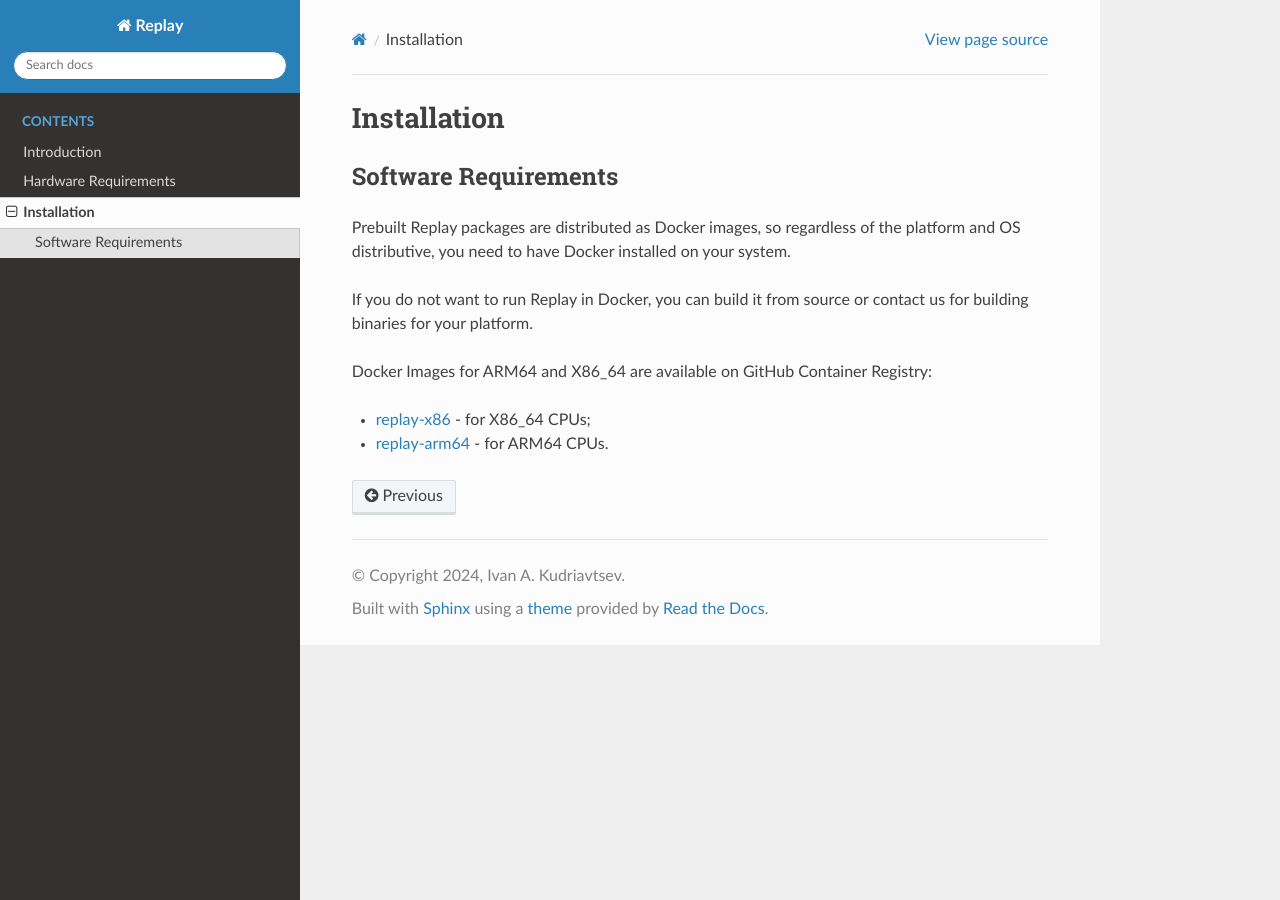
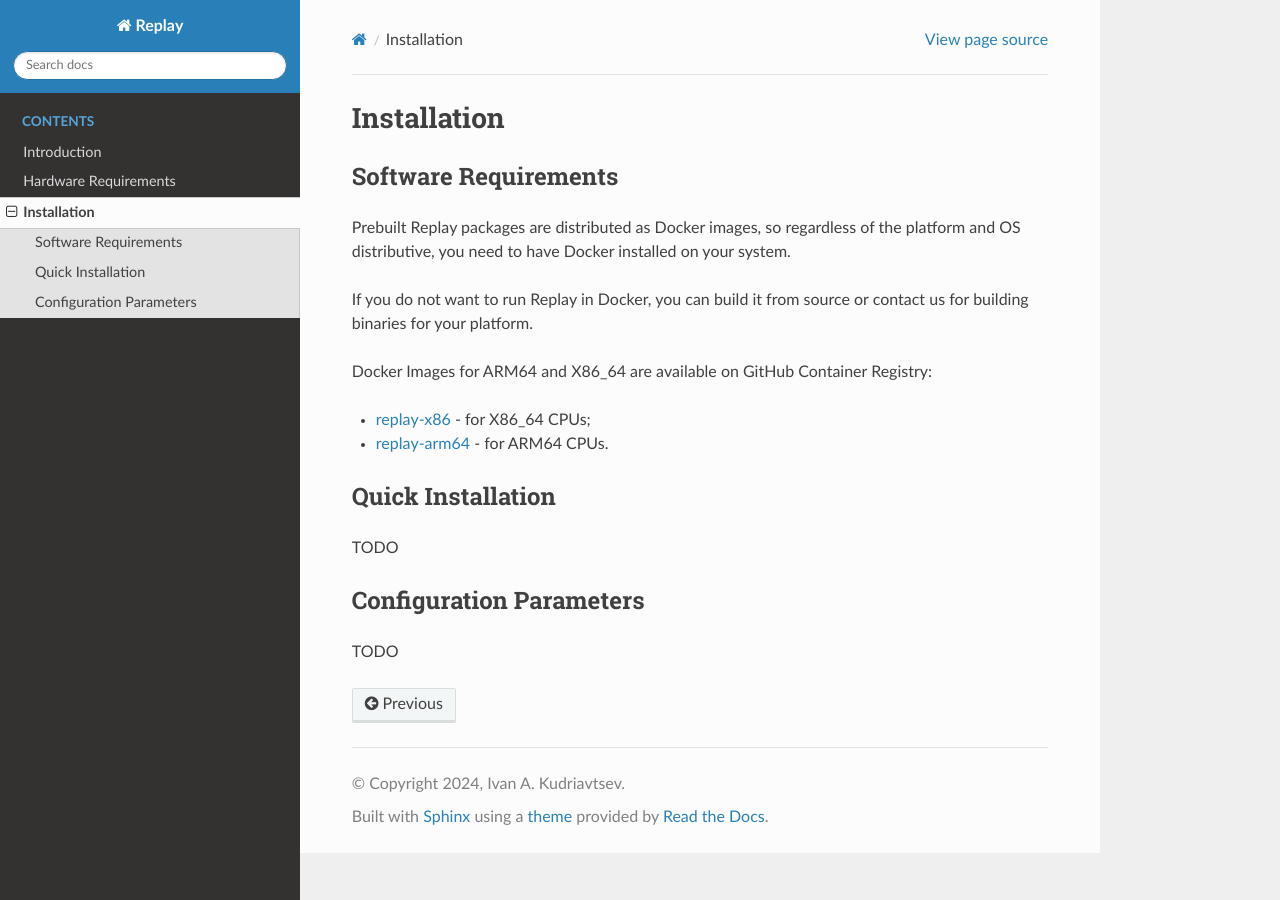
Before and after one commit to insight-platform/Replay, a Sphinx documentation site: the page built from docs/sections/2_installation.rst, in a window 1280 px wide. Built offline with Sphinx 7.4.7 and the Read the Docs theme 2.0.0, drawn with Linux system fonts in a browser that asks for light colours.

Commit message:
doc update

```diff
--- a/docs/sections/2_installation.rst
+++ b/docs/sections/2_installation.rst
@@ -12,3 +12,13 @@
 
 - `replay-x86 <https://github.com/insight-platform/Replay/pkgs/container/replay-x86>`_ - for X86_64 CPUs;
 - `replay-arm64 <https://github.com/insight-platform/Replay/pkgs/container/replay-arm64>`_ - for ARM64 CPUs.
+
+Quick Installation
+------------------
+
+TODO
+
+Configuration Parameters
+------------------------
+
+TODO
```
